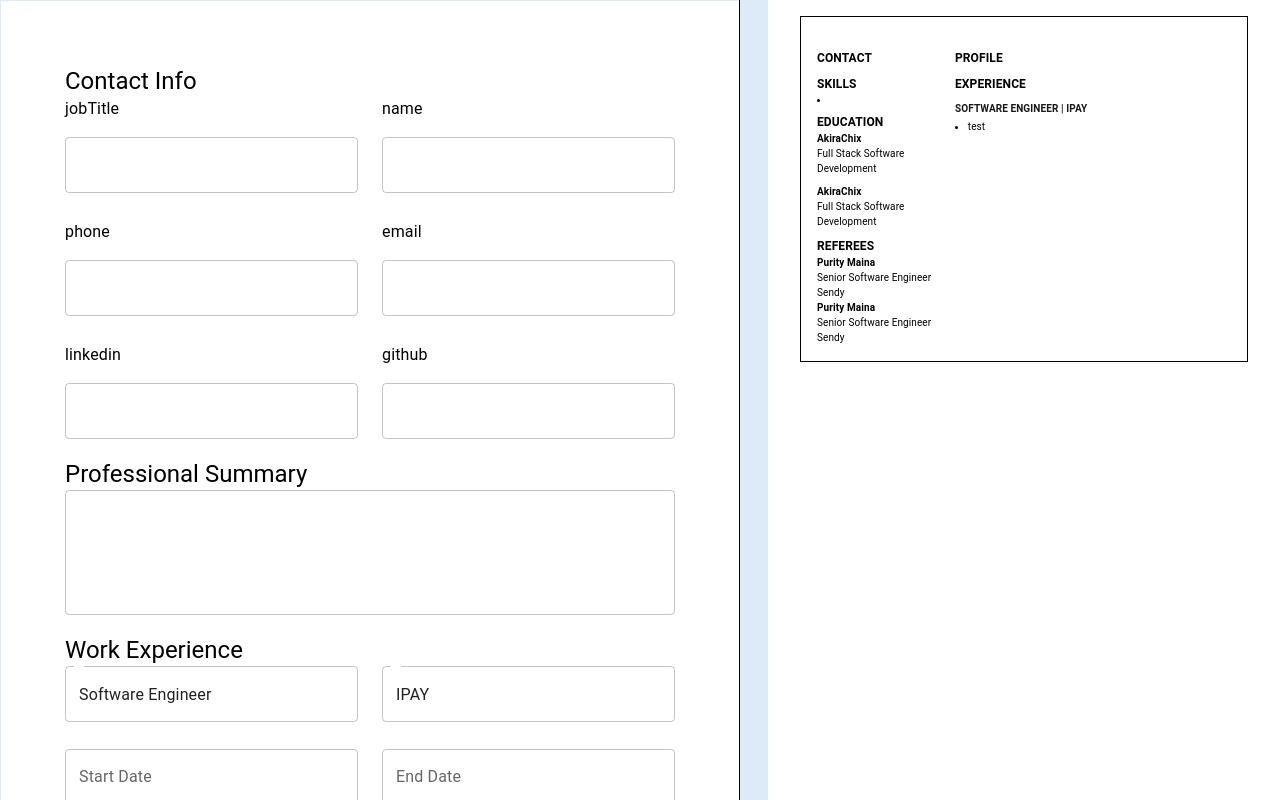
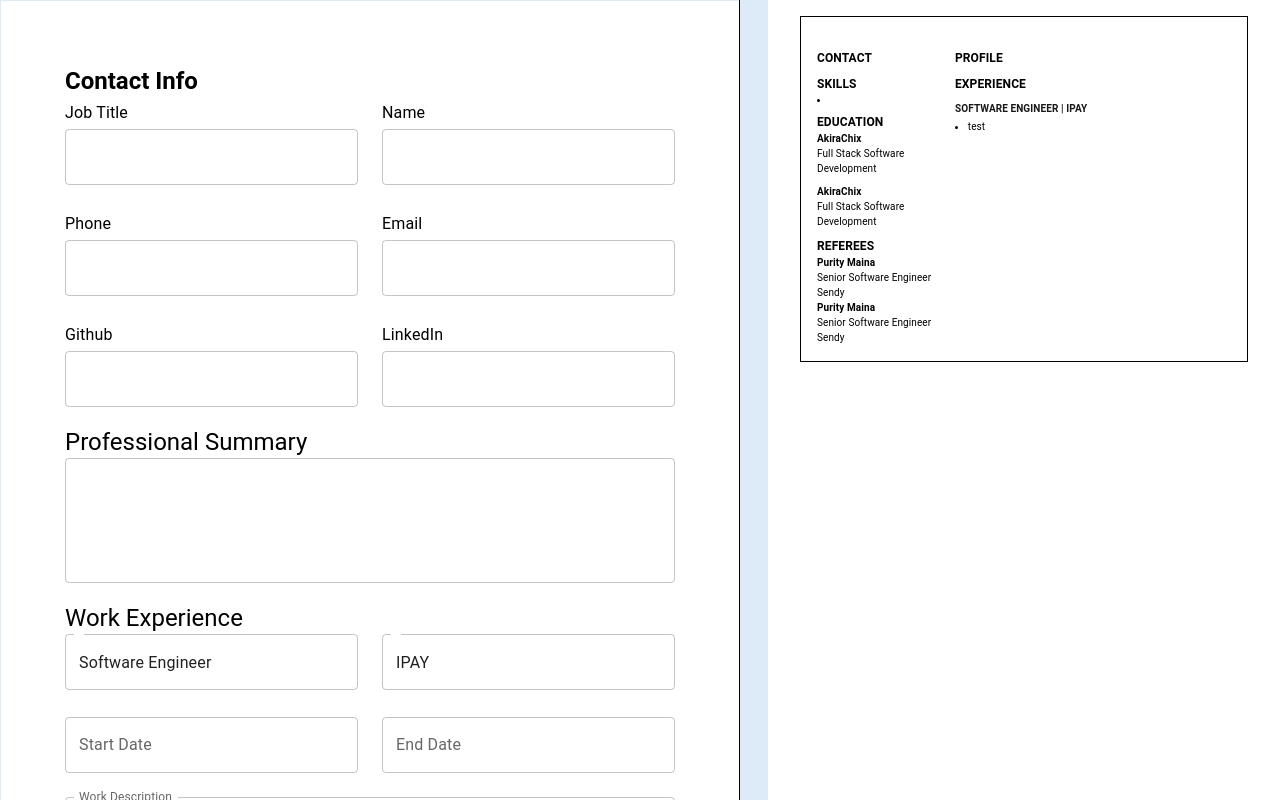
Before and after one commit to Shirley-April/Resume-Builder, a Next.js app: page /create-resume in a window 1280 px wide. Shown: the top 800 px of the page. Built offline with nearby package versions, Linux system fonts and the light colour scheme.

Commit message:
style contact section

```diff
--- a/Components/ResumeFormInputs/Contact.jsx
+++ b/Components/ResumeFormInputs/Contact.jsx
@@ -3,25 +3,28 @@ import FormikCustomInput from "../../Atoms/FormikCustomInput";
 
 const Contact = () => {
   const contactInfo = [
-    "jobTitle",
-    "name",
-    "phone",
-    "email",
-    "linkedin",
-    "github",
+    { name: "jobTitle", label: "Job Title" },
+    { name: "name", label: "Name" },
+    { name: "phone", label: "Phone" },
+    { name: "email", label: "Email" },
+    { name: "github", label: "Github" },
+    { name: "linkedin", label: "LinkedIn" },
   ];
-
-  const labels = ["Job Title", "Name", "Phone", "Email", "LinkedIn", "GitHub"];
 
   return (
     <Box>
-      <Typography variant="h5">Contact Info</Typography>
-      <Grid container spacing={3}>
+      <Typography variant="h5" fontWeight="bold">
+        Contact Info
+      </Typography>
+      <Grid container spacing={3} pt={0.5}>
         {contactInfo.map((contact, index) => (
           <Grid item xs={12} md={6} key={index}>
-            <Stack spacing={2}>
-              <Typography>{contact}</Typography>
-              <FormikCustomInput name={`contact.${contact}`} id={contact} />
+            <Stack spacing={0.5}>
+              <Typography>{contact.label}</Typography>
+              <FormikCustomInput
+                name={`contact.${contact.name}`}
+                id={`contact.${contact.name}`}
+              />
             </Stack>
           </Grid>
         ))}
```
